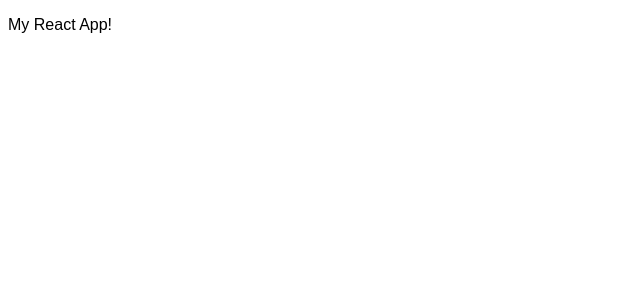
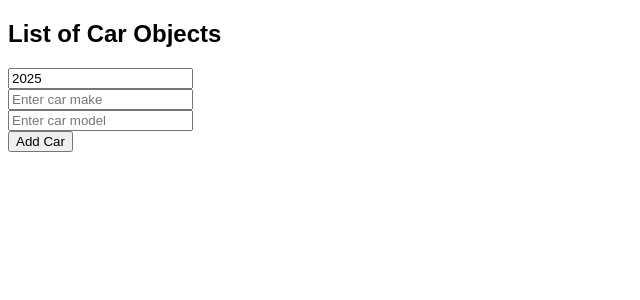
Before and after one commit to HriqueP/ReactJS, a React (Vite) app: page / in a window 1280 px wide. Shown: the top 300 px of the page, without its empty margins (0-640 px from the left). Built offline with nearby package versions, Linux system fonts and the light colour scheme.

Commit message:
update-array-objects-state

```diff
--- a/src/App.jsx
+++ b/src/App.jsx
@@ -1,7 +1,9 @@
+import UAOS from "./update_array_objects_states/UAOS.jsx";
+
 function App() {
   return (
     <>
-      <p>My React App!</p>
+      <UAOS />
     </>
   );
 }
--- /dev/null
+++ b/src/update_array_objects_states/UAOS.jsx
@@ -0,0 +1,72 @@
+import React, { useState } from "react";
+
+function UAOS() {
+  const [cars, setCars] = useState([]);
+  const [carYear, setCarYear] = useState(new Date().getFullYear()); // Pega a data do ano atual
+  const [carMake, setCarMake] = useState("");
+  const [carModel, setCarModel] = useState("");
+
+  function handleAddCar() {
+    const newCar = { year: carYear, make: carMake, model: carModel };
+
+    // Usar a função de update para addicionar o novo carro no array
+    setCars((c) => [...c, newCar]);
+
+    // Reset nos campos
+    setCarYear(new Date().getFullYear());
+    setCarMake("");
+    setCarModel("");
+  }
+
+  function handleRemoveCar(carIndex) {
+    setCars(cars.filter((_, index) => index !== carIndex));
+  }
+
+  function handleYearChange(event) {
+    setCarYear(event.target.value);
+  }
+
+  function handleMakeChange(event) {
+    setCarMake(event.target.value);
+  }
+
+  function handleModelChange(event) {
+    setCarModel(event.target.value);
+  }
+
+  return (
+    <div>
+      <h2>List of Car Objects</h2>
+      <ul>
+        {cars.map((element, index) => (
+          <li key={index} onClick={() => handleRemoveCar(index)}>
+            {element.year} {element.make} {element.model}
+          </li>
+        ))}
+      </ul>
+      <input
+        type="number"
+        value={carYear}
+        onChange={(event) => handleYearChange(event)}
+      />
+      <br />
+      <input
+        type="text"
+        value={carMake}
+        onChange={(event) => handleMakeChange(event)}
+        placeholder="Enter car make"
+      />
+      <br />
+      <input
+        type="text"
+        value={carModel}
+        onChange={(event) => handleModelChange(event)}
+        placeholder="Enter car model"
+      />
+      <br />
+      <button onClick={() => handleAddCar()}>Add Car</button>
+    </div>
+  );
+}
+
+export default UAOS;
```
Also changed, not shown: src/update_array_objects_states/UAOS.module.css (added), src/update_objects_states/UOS.jsx (renamed from src/update_object_states/UOS.jsx), src/update_objects_states/UOS.module.css (added).
